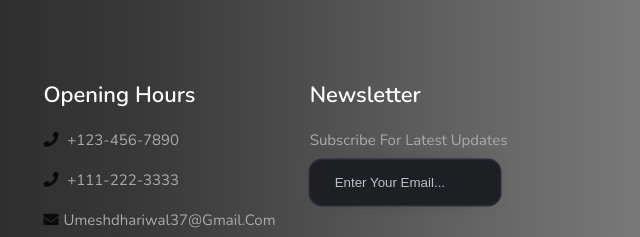
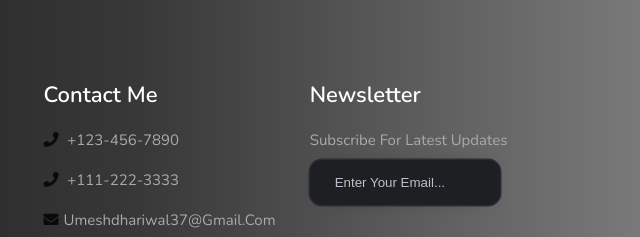
Before and after one commit to UmeshDhariwal/MUSCLEFIT, a plain HTML site: page index.html in a window 1280 px wide. Shown: the part 5342-5579 px from the top of the page, 604-1244 px from the left. Drawn offline with nearby package versions, Linux system fonts and the light colour scheme.

Commit message:
Update index.html

```diff
--- a/index.html
+++ b/index.html
@@ -493,7 +493,7 @@
             </div>
 
             <div class="box">
-                <h3>opening hours</h3>
+                <h3>Contact me</h3>
                 <p> <i class="fas fa-phone"></i> +123-456-7890 </p>
                 <p> <i class="fas fa-phone"></i> +111-222-3333 </p>
                 <p> <i class="fas fa-envelope"></i>umeshdhariwal37@gmail.com </p>
```
